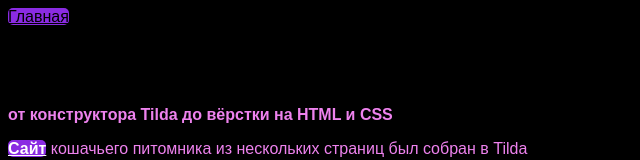
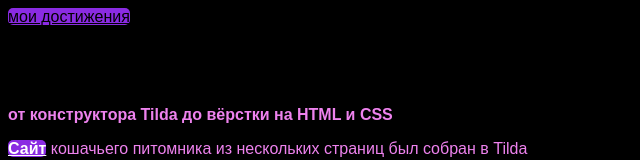
Before and after one commit to xomyak9809/fgyyggbyug, a plain HTML site: page index.html in a window 1280 px wide. Shown: the top 160 px of the page, without its empty margins (0-640 px from the left). Drawn offline with Linux system fonts and the light colour scheme.

Commit message:
Update index.html

```diff
--- a/index.html
+++ b/index.html
@@ -5,7 +5,7 @@
   </head>
   <body>
     <header>
-      <a class="link-header" href="https://xomyak9809.github.io/ayreuywe/index.html">Главная</a>
+      <a class="link-header" href="https://xomyak9809.github.io/ayreuywe/index.html">мои достижения</a>
     </header>
     <main>
       <h1>Мои сайты</h1>
```
